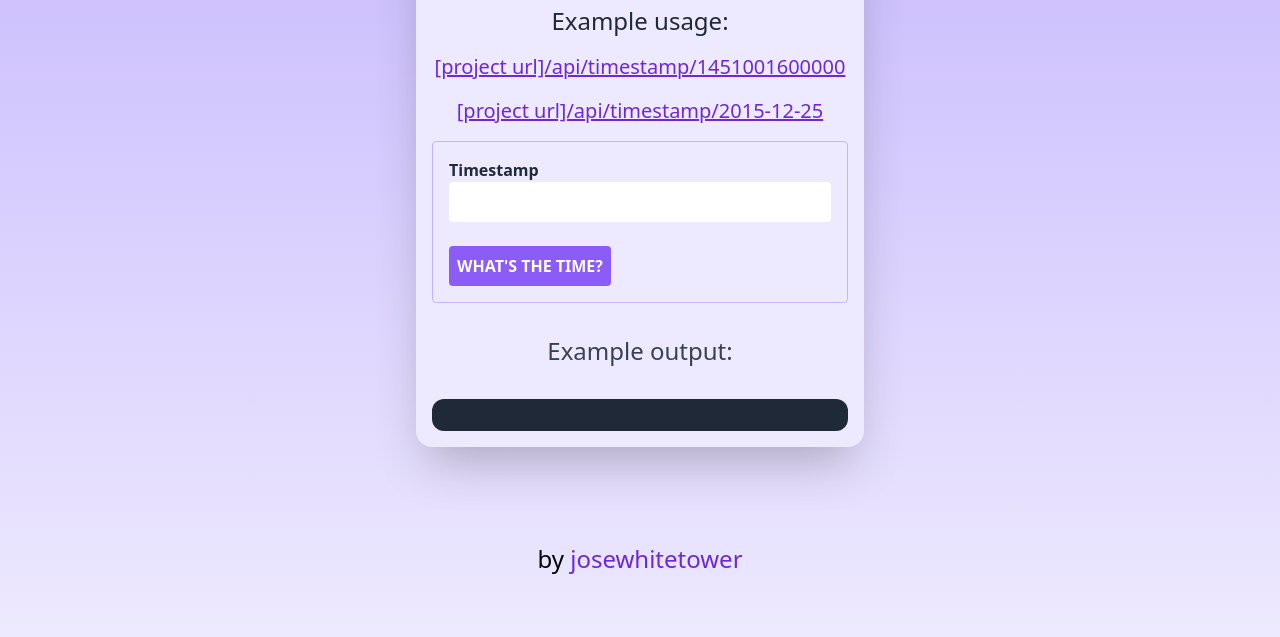
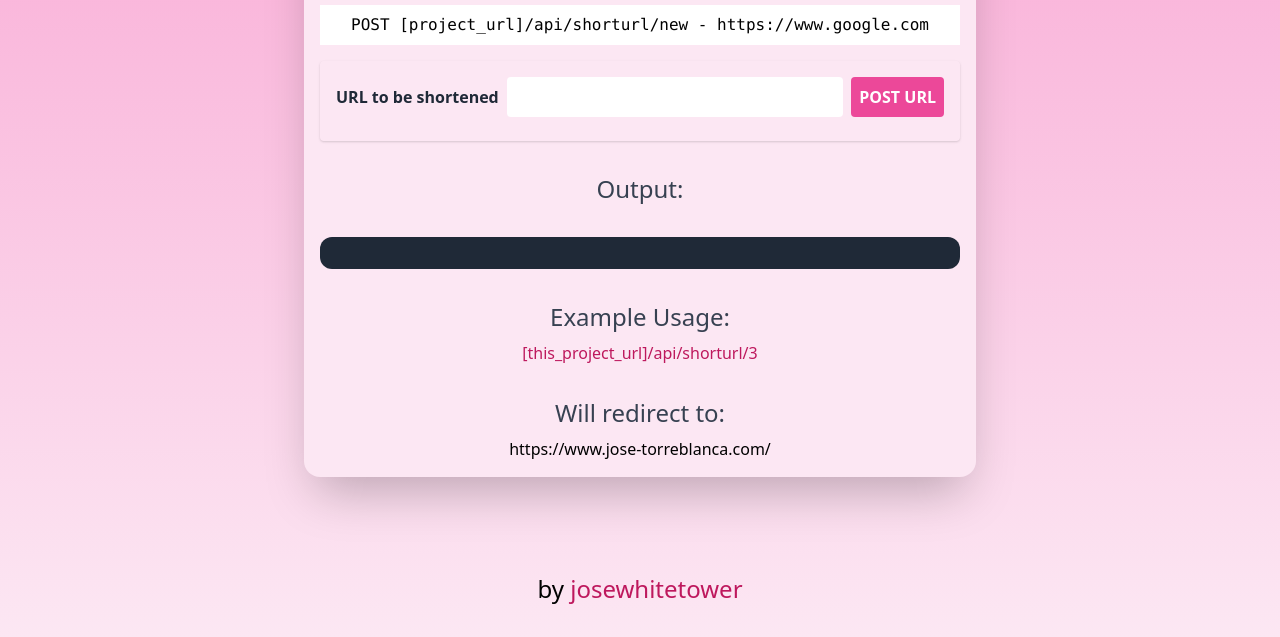
Before and after one commit to josewhitetower/jt-urlshortener-mic, a plain HTML site: page static/index.html in a window 1280 px wide. Shown: the part 211-848 px from the top of the page. Drawn offline with nearby package versions, Linux system fonts and the light colour scheme; no server answers.

Commit message:
finished frontend

```diff
--- a/static/index.html
+++ b/static/index.html
@@ -8,56 +8,55 @@
       rel="stylesheet"
     />
 
-    <title>Timestamp Microservice</title>
+    <title>URL Shortener Microservice</title>
   </head>
-  <body class="bg-gradient-to-b from-purple-300 min-h-screen px-4 to-purple-100">
+  <body class="bg-gradient-to-b from-pink-300 min-h-screen px-4 to-pink-100">
     <section
-      class="max-w-md mt-12 mx-auto p-4 rounded-2xl shadow-2xl text-center bg-purple-100"
+      class="max-w-2xl mt-12 mx-auto p-4 rounded-2xl shadow-2xl text-center bg-pink-100"
     >
       <h1 class="text-2xl md:text-4xl text-gray-700 font-black">
-        APIs and Microservices Projects - Timestamp Microservice
+        APIs and Microservices Projects - URL Shortener Microservice
       </h1>
-      <h3 class="mt-8 text-xl md:text-2xl text-gray-800">Example usage:</h3>
-      <a
-        class="mt-4 block text-base md:text-xl text-purple-700 hover:text-gray-700 underline"
-        href="/api/timestamp/1451001600000"
-        >[project url]/api/timestamp/1451001600000
-      </a>
-      <a
-        class="mt-4 block text-base md:text-xl text-purple-700 hover:text-gray-700 underline"
-        href="/api/timestamp/2015-12-25"
-        >[project url]/api/timestamp/2015-12-25
-      </a>
-      <form class="form mt-4 border border-purple-300 rounded p-4 flex flex-col">
-          <div class="flex flex-col mb-2">
-              <div class="flex justify-between">
+      <h3 class="mt-8 text-xl md:text-2xl text-gray-800">Short URL Creation</h3>
+      <p class="bg-white font-mono py-2 mt-2">
+        POST [project_url]/api/shorturl/new - https://www.google.com
+      </p>
+      <form class="form mt-4 shadow rounded p-4 flex flex-col">
+          <div class="flex mb-2 justify-between items-center flex-wrap">
+              <div class="flex justify-between mr-2">
 
-                  <label for="timestamp" class="text-gray-800 flex justify-between">
-                      <span class="font-semibold">Timestamp</span>
+                  <label for="url" class="text-gray-800 flex justify-between">
+                      <span class="font-semibold">URL to be shortened</span>
                   </label>
               </div>
-            <input type="text" name="timestamp" id="timestamp" class="rounded p-2">
+            <input type="url" name="url" id="url" class="rounded p-2 flex-grow mr-2" required>
+            <button type="Sumbit" class="p-2 bg-pink-500 rounded text-white font-semibold uppercase self-start hover:opacity-75" >post url</button>
         </div>
-          <button type="Sumbit" class="p-2 bg-purple-500 rounded text-white font-semibold uppercase mt-4 self-start" >What's the time?</button>
       </form>
-      <h3 class="mt-8 text-xl md:text-2xl text-gray-700">Example output:</h3>
+      <h3 class="mt-8 text-xl md:text-2xl text-gray-700">Output:</h3>
       <p
         class="mx-auto bg-gray-800 max-w-2xl mt-8 rounded-xl p-4 md:text-xl break-words font-mono info text-green-200"
       ></p>
+      <h3 class="mt-8 text-xl md:text-2xl text-gray-700">Example Usage:</h3>
+      <a href="/api/shorturl/3" class="block text-pink-700 hover:text-gray-700 mt-2">[this_project_url]/api/shorturl/3</a>
+      <h3 class="mt-8 text-xl md:text-2xl text-gray-700">Will redirect to:</h3>
+      <p class="mt-2">https://www.jose-torreblanca.com/</p>
     </section>
     <script>
-        document.addEventListener('DOMContentLoaded', getData)
         var form = document.querySelector('.form');
-        var timestamp = document.querySelector('#timestamp');
+        var url = document.querySelector('#url');
         form.addEventListener('submit', (e) => {
             e.preventDefault();
-            getData()
+            if (url.value) getData()
         })
 
         function getData() {
             var info = document.querySelector('.info');
-            var url = `${document.location.origin}/api/timestamp/${timestamp.value}`;
-            fetch(url)
+            var API_URL = `${document.location.origin}/api/shorturl/new`;
+            fetch(API_URL,{
+              method: 'POST',
+              body: JSON.stringify({original_url: url.value })
+            })
                 .then((res) => res.json())
                 .then((res) => {
                 info.innerHTML = JSON.stringify(res);
@@ -68,7 +67,7 @@
       by
       <a
         href="http://github.com/josewhitetower"
-        class="text-purple-700 hover:text-gray-700"
+        class="text-pink-700 hover:text-gray-700"
         >josewhitetower</a
       >
     </footer>
```
